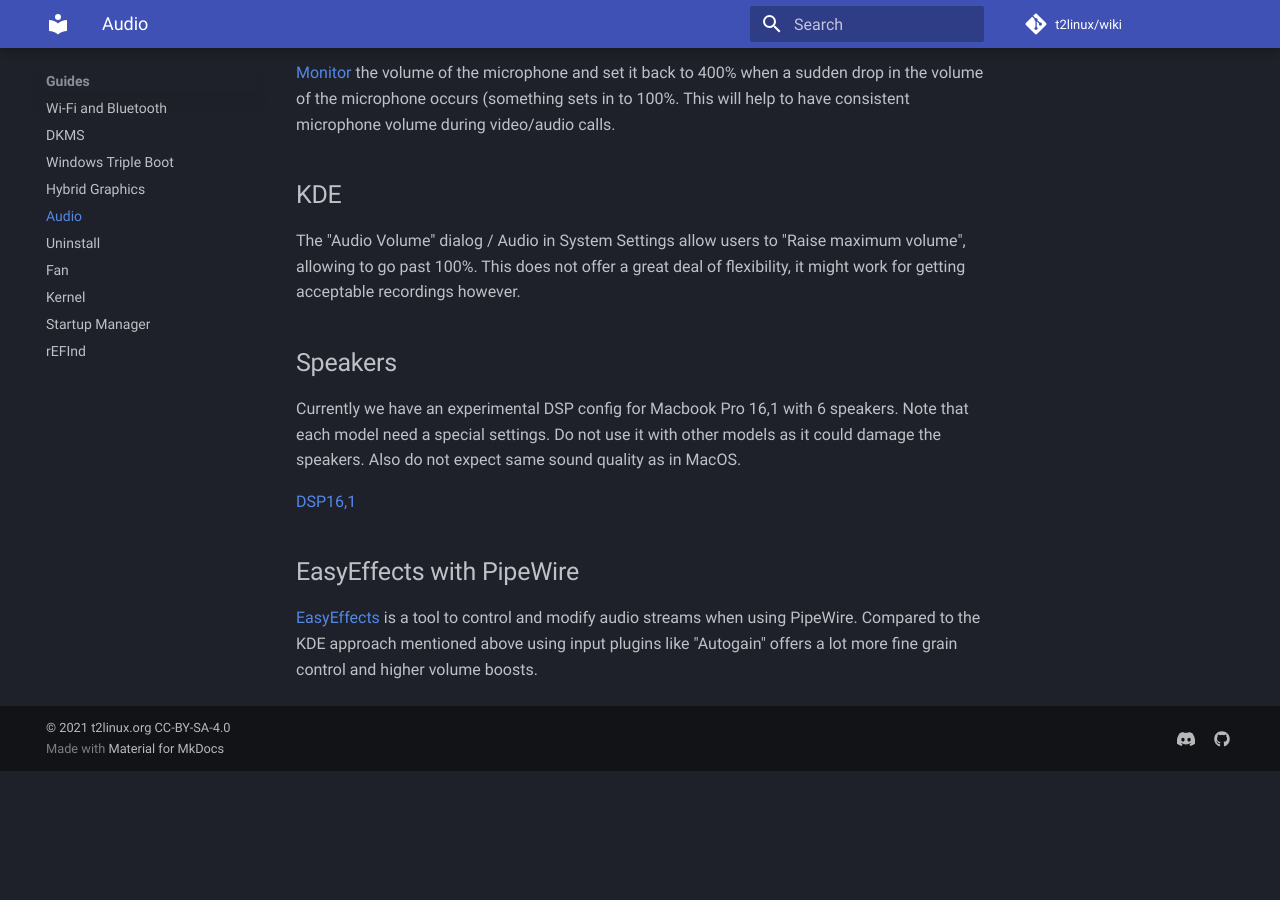
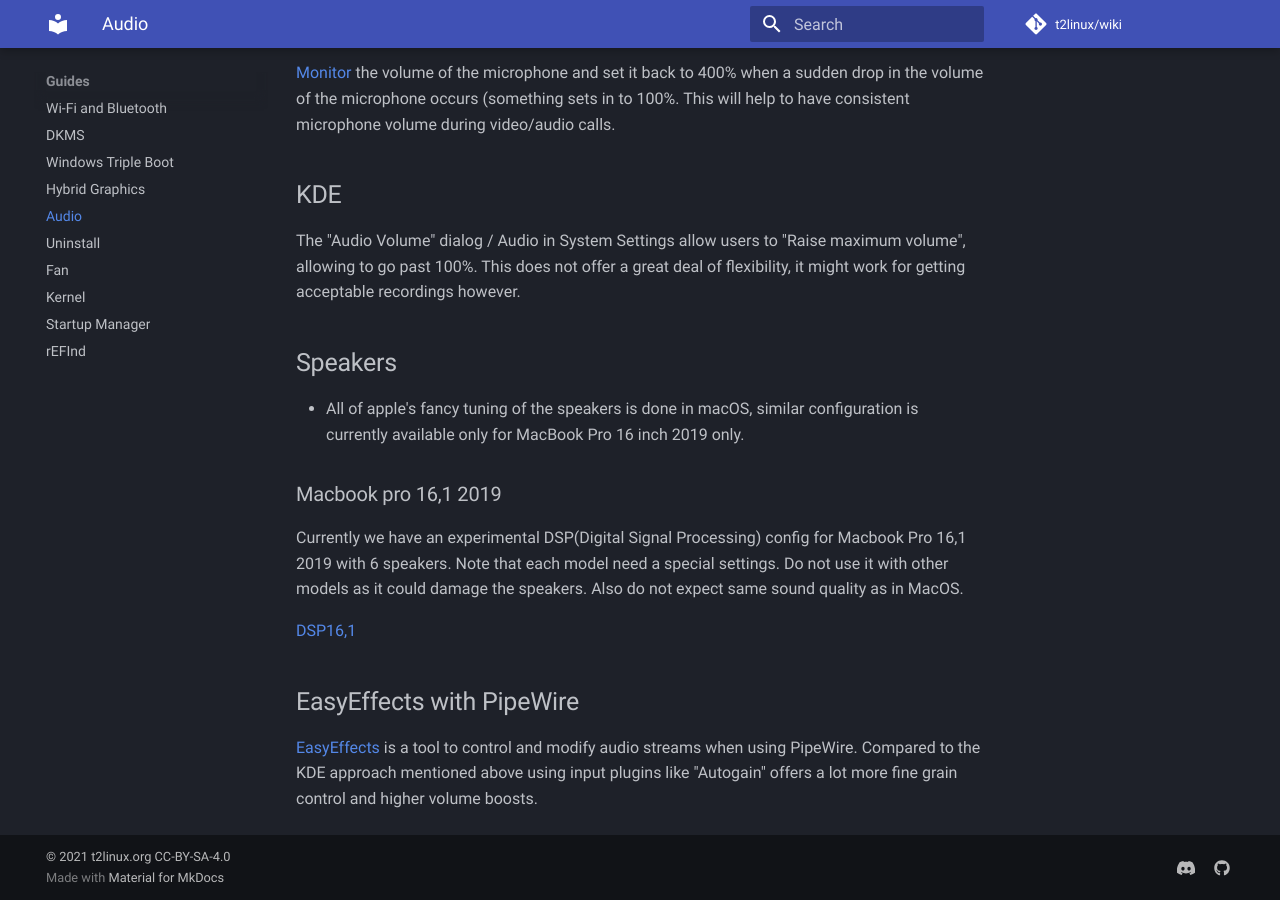
Before and after one commit to t2linux/wiki, an MkDocs documentation site: the page built from docs/guides/audio-config.md, in a window 1280 px wide and 900 px high, scrolled down 1888 px. Built offline with MkDocs 1.6.1 and Material for MkDocs 9.7.7, drawn with Linux system fonts in a browser that asks for light colours; comment, search, counter and statistics services are not loaded; before the commit the page ends 2659 px from its top, so only the background shows below that.

Commit message:
docs review

```diff
--- a/docs/guides/audio-config.md
+++ b/docs/guides/audio-config.md
@@ -42,6 +42,7 @@ An example to get PipeWire working on Ubuntu, which uses PulseAudio by default i
 
 - Some people are unable to get audio input to work. You may have to use a separate microphone.
 
+
 # Approaches to fixing low microphone volume
 
 ## PulseAudio (2019 16" MacBook Pro)
@@ -55,7 +56,10 @@ does not offer a great deal of flexibility, it might work for getting acceptable
 
 ## Speakers
 
-Currently we have an experimental DSP config for Macbook Pro 16,1 with 6 speakers.
+- All of apple's fancy tuning of the speakers is done in macOS, similar configuration is currently available only for MacBook Pro 16 inch 2019 only.
+
+### Macbook pro 16,1 2019
+Currently we have an experimental DSP(Digital Signal Processing) config for Macbook Pro 16,1 2019 with 6 speakers.
 Note that each model need a special settings. Do not use it with other models as it could damage the speakers. Also do not expect same sound quality as in MacOS.
 
 [DSP16,1](https://github.com/lemmyg/asahi-audio/tree/macbookT2_16_1)
```
